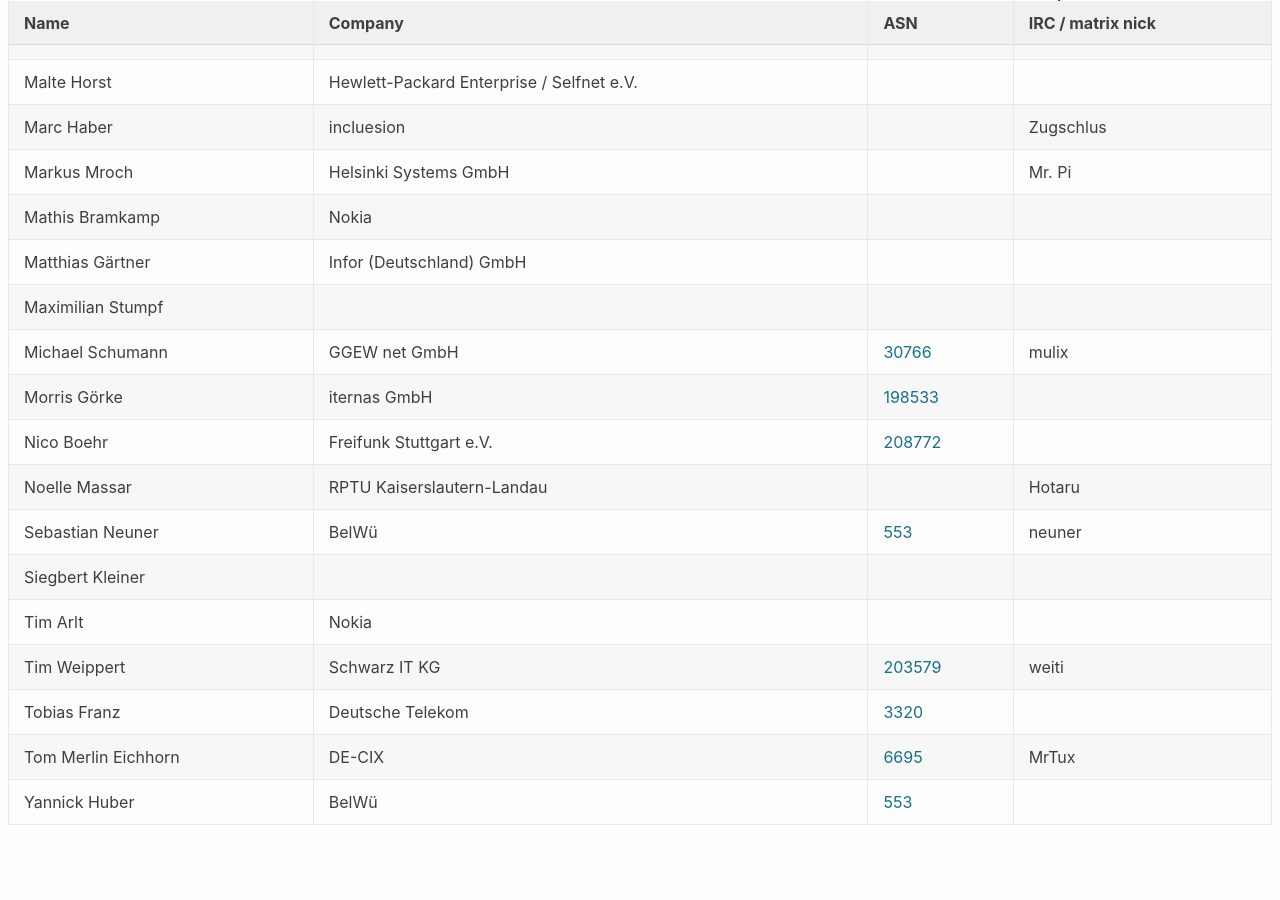
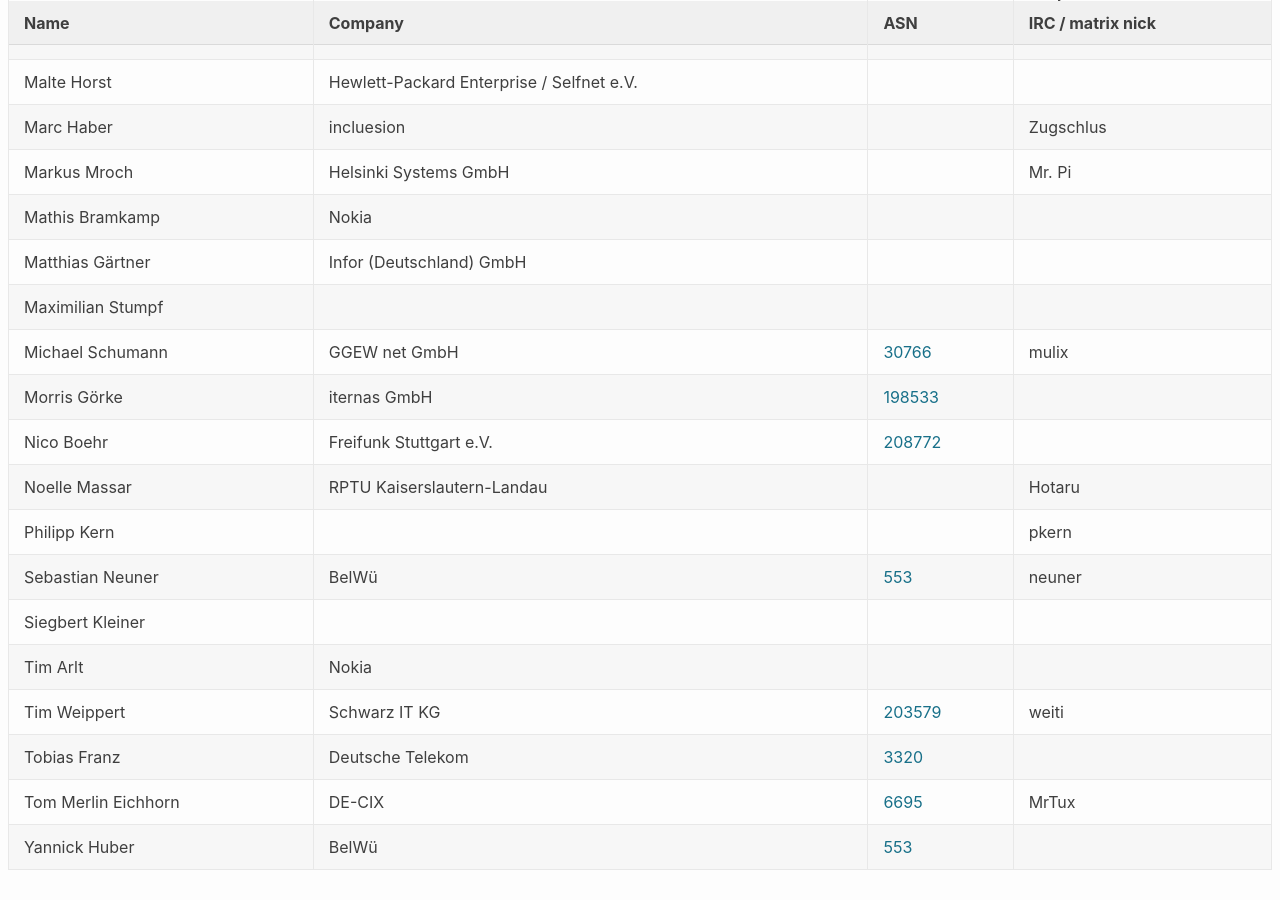
Before and after one commit to denog/pretix-attendeelist, a Jekyll site: the page built from denogmeetup25-06/index.markdown, in a window 1280 px wide and 900 px high, scrolled down 714 px. Built offline with Jekyll 4.4.1, drawn with Linux system fonts in a browser that asks for light colours; before the commit the page ends 1569 px from its top, so only the background shows below that.

Commit message:
Latest data: Thu Jun  5 14:49:10 UTC 2025

```diff
--- a/_data/attendees_denogmeetup25-06.json
+++ b/_data/attendees_denogmeetup25-06.json
@@ -156,6 +156,12 @@
     "asn": null
   },
   {
+    "name": "Philipp Kern",
+    "company": null,
+    "irc": "pkern",
+    "asn": null
+  },
+  {
     "name": "Sebastian Neuner",
     "company": "BelWü",
     "irc": "neuner",
```
